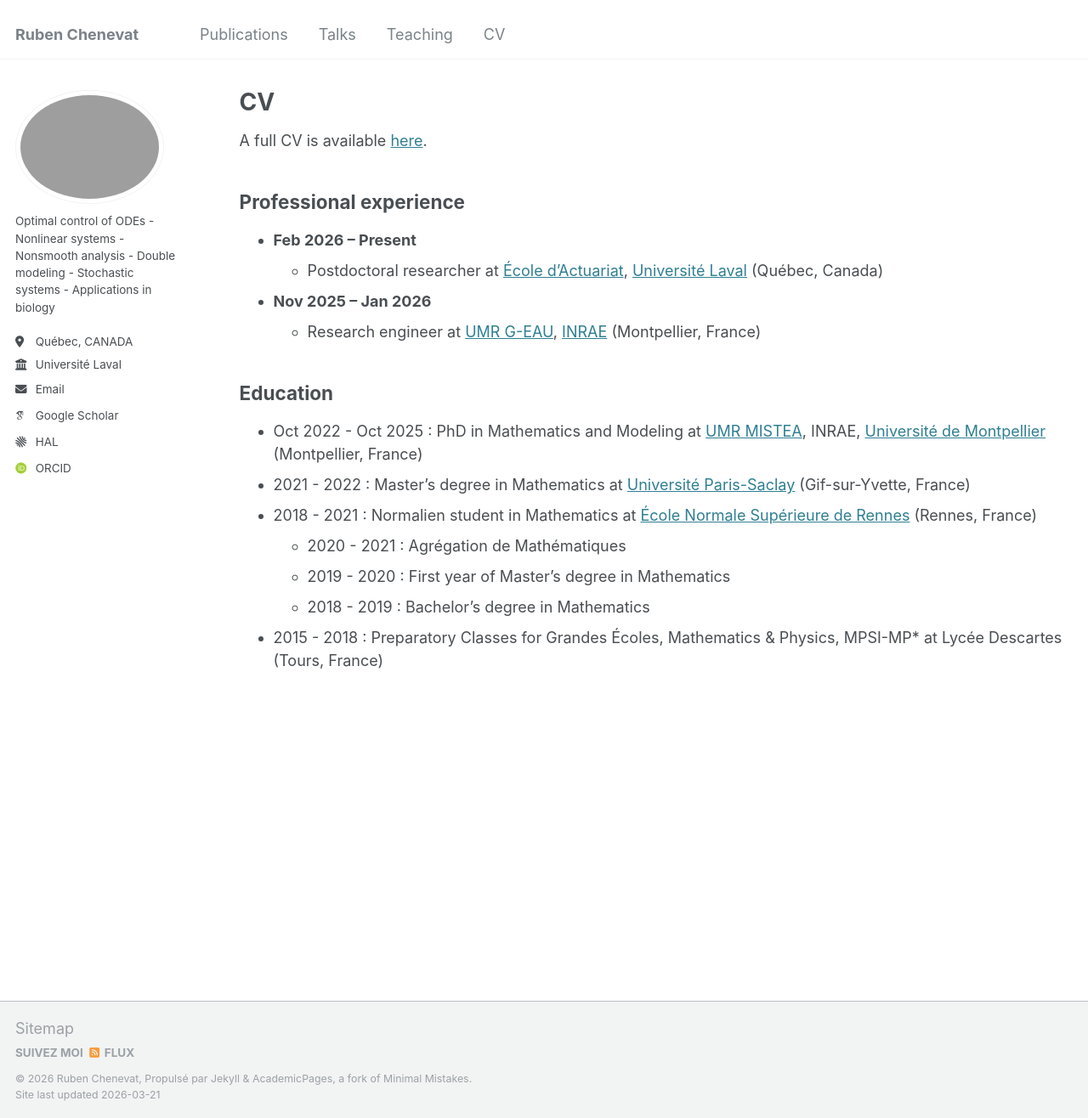
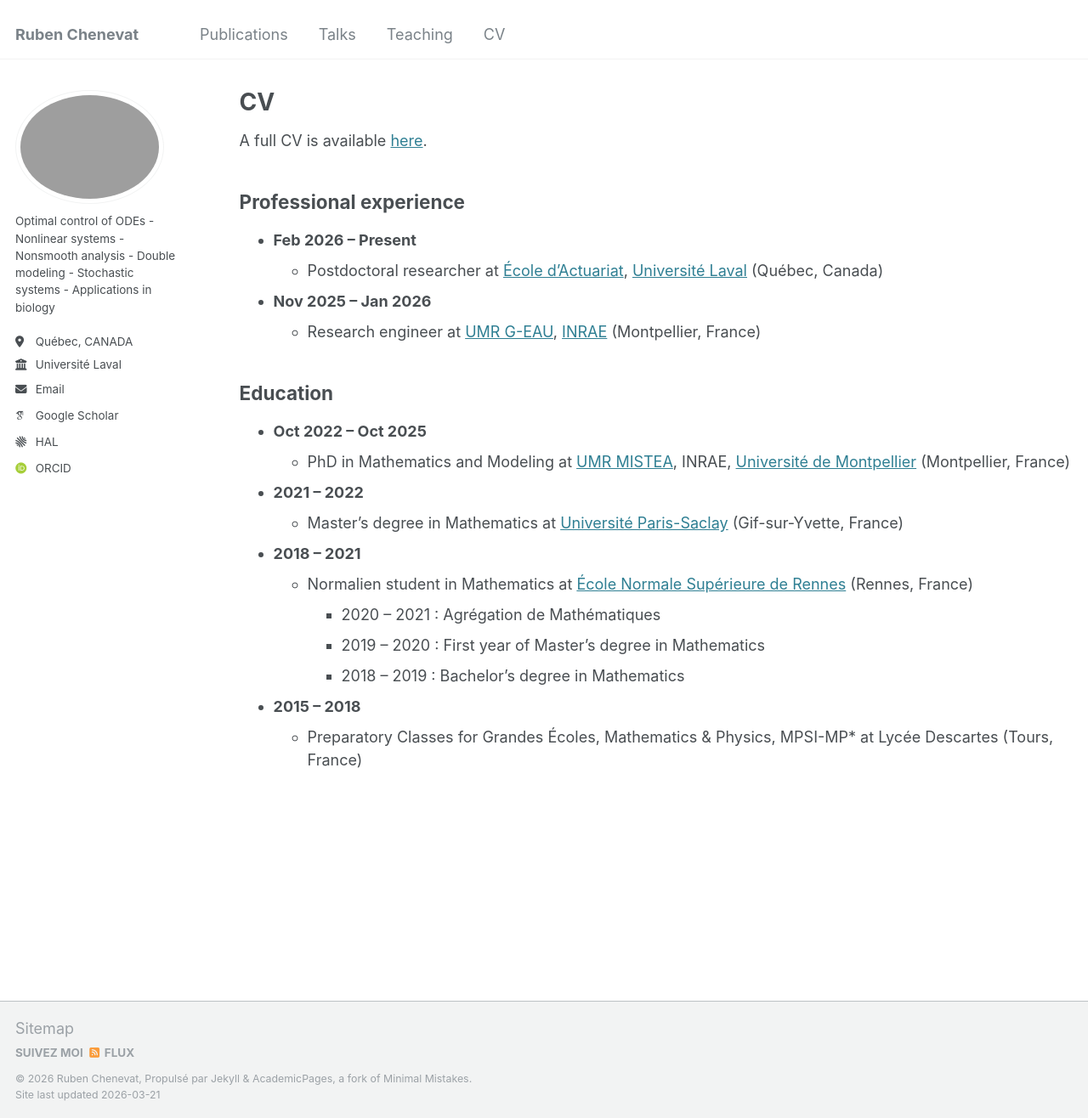
Before and after one commit to rubenchenevat/rubenchenevat.github.io, a Jekyll site: the page built from _pages/cv.md, in a window 1280 px wide and 1316 px high. Shown: the whole window at 85% size. Built offline with Jekyll 4.4.1, drawn with Linux system fonts in a browser that asks for light colours; some web fonts are replaced; part of the change alters nothing that is shown.

Commit message:
Update cv.md

```diff
--- a/_pages/cv.md
+++ b/_pages/cv.md
@@ -20,13 +20,17 @@ A full CV is available [here](/files/CV_english.pdf){:target="_blank"}.
 
 ## Education
 
-* Oct 2022 - Oct 2025 : PhD in Mathematics and Modeling at [UMR MISTEA](https://eng-mistea.montpellier.hub.inrae.fr/){:target="_blank"}, INRAE, [Université de Montpellier](https://www.umontpellier.fr/en/){:target="_blank"} (Montpellier, France)
-* 2021 - 2022 : Master's degree in Mathematics at [Université Paris-Saclay](https://www.universite-paris-saclay.fr/en){:target="_blank"} (Gif-sur-Yvette, France)
-* 2018 - 2021 : Normalien student in Mathematics at [&Eacute;cole Normale Supérieure de Rennes](https://www.ens-rennes.fr/){:target="_blank"} (Rennes, France)
-  * 2020 - 2021 : Agrégation de Mathématiques
-  * 2019 - 2020 : First year of Master's degree in Mathematics
-  * 2018 - 2019 : Bachelor's degree in Mathematics
-* 2015 - 2018 : Preparatory Classes for Grandes &Eacute;coles, Mathematics & Physics, MPSI-MP* at Lycée Descartes (Tours, France)
+* **Oct 2022 &ndash; Oct 2025**
+  * PhD in Mathematics and Modeling at [UMR MISTEA](https://eng-mistea.montpellier.hub.inrae.fr/){:target="_blank"}, INRAE, [Université de Montpellier](https://www.umontpellier.fr/en/){:target="_blank"} (Montpellier, France)
+* **2021 &ndash; 2022**
+  * Master's degree in Mathematics at [Université Paris-Saclay](https://www.universite-paris-saclay.fr/en){:target="_blank"} (Gif-sur-Yvette, France)
+* **2018 &ndash; 2021**
+  * Normalien student in Mathematics at [&Eacute;cole Normale Supérieure de Rennes](https://www.ens-rennes.fr/){:target="_blank"} (Rennes, France)
+    * 2020 &ndash; 2021 : Agrégation de Mathématiques
+    * 2019 &ndash; 2020 : First year of Master's degree in Mathematics
+    * 2018 &ndash; 2019 : Bachelor's degree in Mathematics
+* **2015 &ndash; 2018**
+  * Preparatory Classes for Grandes &Eacute;coles, Mathematics & Physics, MPSI-MP* at Lycée Descartes (Tours, France)
 
 
 
```
